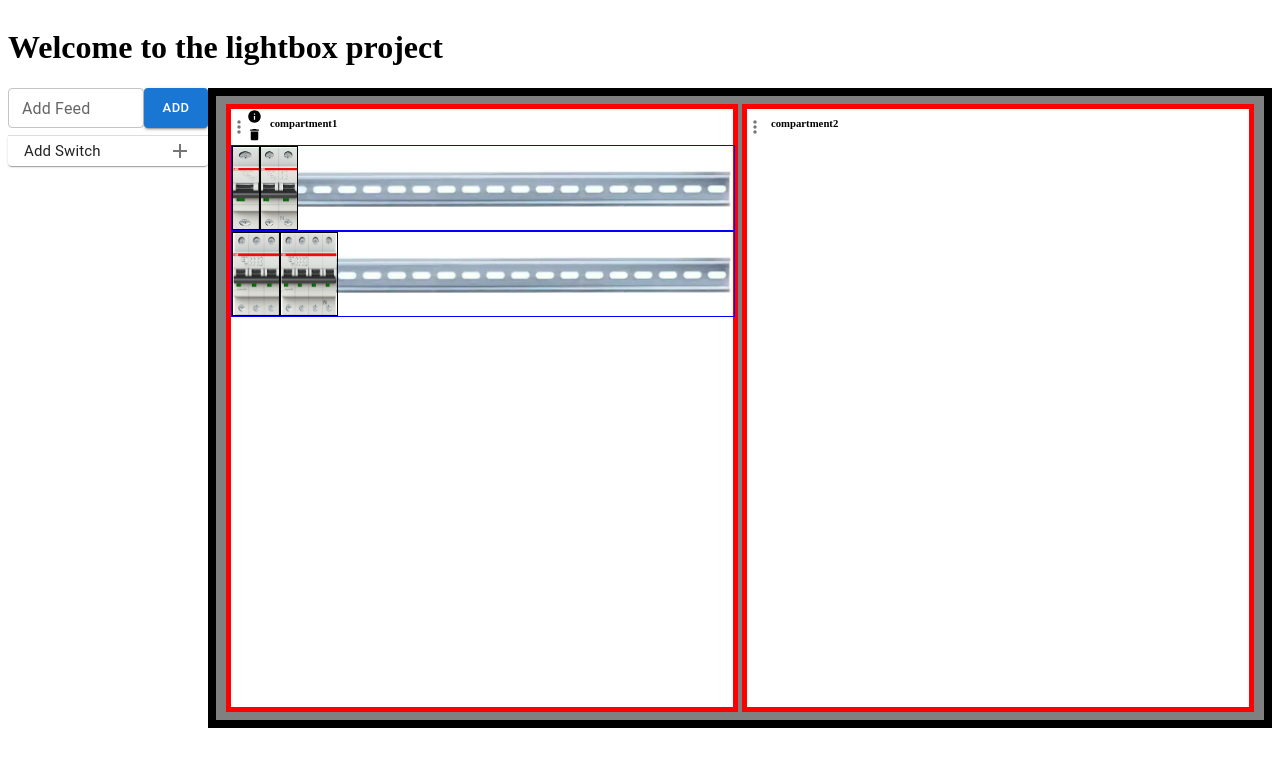
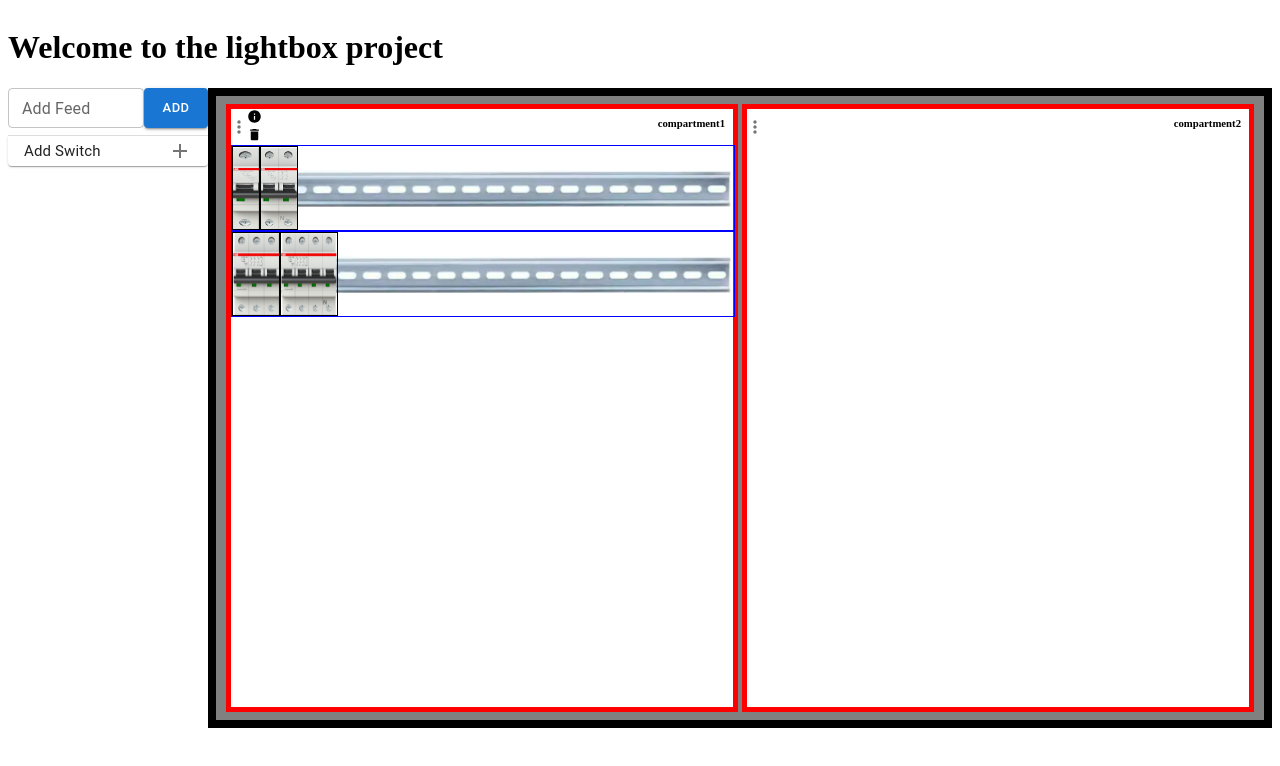
Before and after one commit to ItamarGerasy/lightbox, a React (Create React App) app: page / in a window 1280 px wide. Both pictures are taken after a click on the button 239 px from the left and 126 px from the top of the page. Shown: the top 766 px of the page. Built offline with nearby package versions, Linux system fonts and the light colour scheme.

Commit message:
generalized collapseMenu and used it in Compartment.tsx

```diff
--- a/src/components/Compartment.tsx
+++ b/src/components/Compartment.tsx
@@ -1,17 +1,14 @@
 // Compartment.tsx
 import { CompartmentStyle, ModulesList } from './Compartmen.styles'
 import Module from './Module'
-import React, { useState } from 'react'
+import React from 'react'
 import { Draggable } from 'react-beautiful-dnd'
 import { StrictModeDroppable } from './general/StrictModeDroppable'
 import { Compartment as CompartmentType } from '../framework/Compartment'
 import { Module as ModuleType } from '../framework/Module'
 import { ColumnFlexBox, FlexBox, Title } from './general/GeneralStyles.styles'
-import Collapse from '@mui/material/Collapse'
 import { CompartmentMenu } from './CompartmentMenu'
-import IconButton from '@mui/material/IconButton'
-import MoreVertIcon from '@mui/icons-material/MoreVert'
-import ClickAwayListener from '@mui/material/ClickAwayListener'
+import CollapseMenu from './general/CollapseMenu'
 
 type InnerModulesListProps = {
   modulesOrderedList: Array<ModuleType>
@@ -28,16 +25,11 @@ const InnerModulesList: React.FC<InnerModulesListProps> = ( { modulesOrderedList
 }
 
 interface CompartmentProps {
-  compartment: CompartmentType;
-  index: number;
+  compartment: CompartmentType
+  index: number
 }
 
 export const Compartment: React.FC<CompartmentProps> = ({ compartment, index }) => {
-  const [isOpen, setIsOpen] = useState(false);
-
-  const toggleOpen = () => {
-    setIsOpen((isOpen => !isOpen))
-  }
 
   return (
     // dnd Draggable
@@ -51,14 +43,8 @@ export const Compartment: React.FC<CompartmentProps> = ({ compartment, index })
           isDragging={snapshot.isDragging}
         >
           <FlexBox style={{height: "10%", flex: 0}}>
-            <ClickAwayListener onClickAway={() => setIsOpen(false)}>
-                  <IconButton aria-label="options" onClick={toggleOpen} hidden={isOpen} sx={{width: "10px"}}>
-                    <MoreVertIcon fontSize='small'/>
-                  </IconButton>
-            </ClickAwayListener>
-            <Collapse orientation="horizontal" in={isOpen}>
-              <CompartmentMenu compartment={compartment} />
-            </Collapse>
+            <CollapseMenu Menu={CompartmentMenu} menuProps={{ compartment: compartment }}
+            orientation="horizontal" fontSize="small" />
 
             {/* dragged component handle, which is the title of the compratment   */}
             <Title {...provided.dragHandleProps}>
@@ -82,5 +68,5 @@ export const Compartment: React.FC<CompartmentProps> = ({ compartment, index })
         </CompartmentStyle>
     )}
     </Draggable>
-  );
-};
+  )
+}
--- /dev/null
+++ b/src/components/general/CollapseMenu.tsx
@@ -0,0 +1,41 @@
+// CollapseMenu.tsx
+import React, { useState } from 'react';
+import ClickAwayListener from '@mui/material/ClickAwayListener';
+import Collapse from '@mui/material/Collapse';
+import IconButton from '@mui/material/IconButton';
+import MoreVertIcon from '@mui/icons-material/MoreVert';
+import { FlexBox } from './GeneralStyles.styles';
+
+
+interface CollapseMenuProps<T> {
+    Menu: React.ComponentType<T>
+    menuProps: T
+    orientation: "horizontal" | "vertical" | undefined
+    fontSize: "small" | "inherit" | "large" | "medium"
+}
+
+const CollapseMenu = <T extends {}>({
+    Menu,
+    menuProps,
+    orientation,
+    fontSize
+  }: CollapseMenuProps<T>) => {
+    const [isOpen, setIsOpen] = useState(false)
+
+    const toggleOpen = () => setIsOpen(isOpen => !isOpen)
+    return (
+
+        <ClickAwayListener onClickAway={() => setIsOpen(false)}>
+            <FlexBox>
+                <IconButton aria-label="options" onClick={toggleOpen} hidden={isOpen} sx={{width: "10px"}}>
+                    <MoreVertIcon fontSize={fontSize} />
+                </IconButton>
+                <Collapse orientation={orientation} in={isOpen}>
+                    <Menu {...menuProps} />
+                </Collapse>
+            </FlexBox>
+        </ClickAwayListener>
+    )
+}
+
+export default CollapseMenu
```
